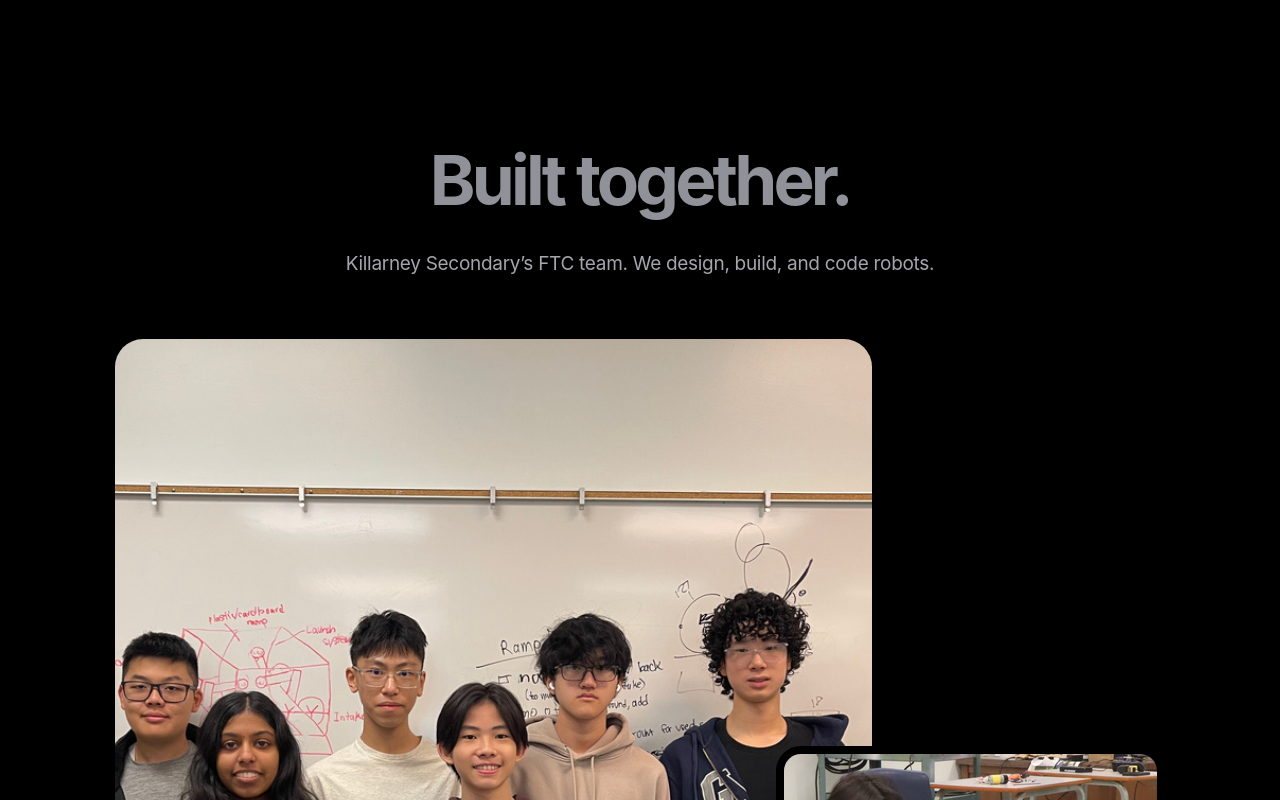
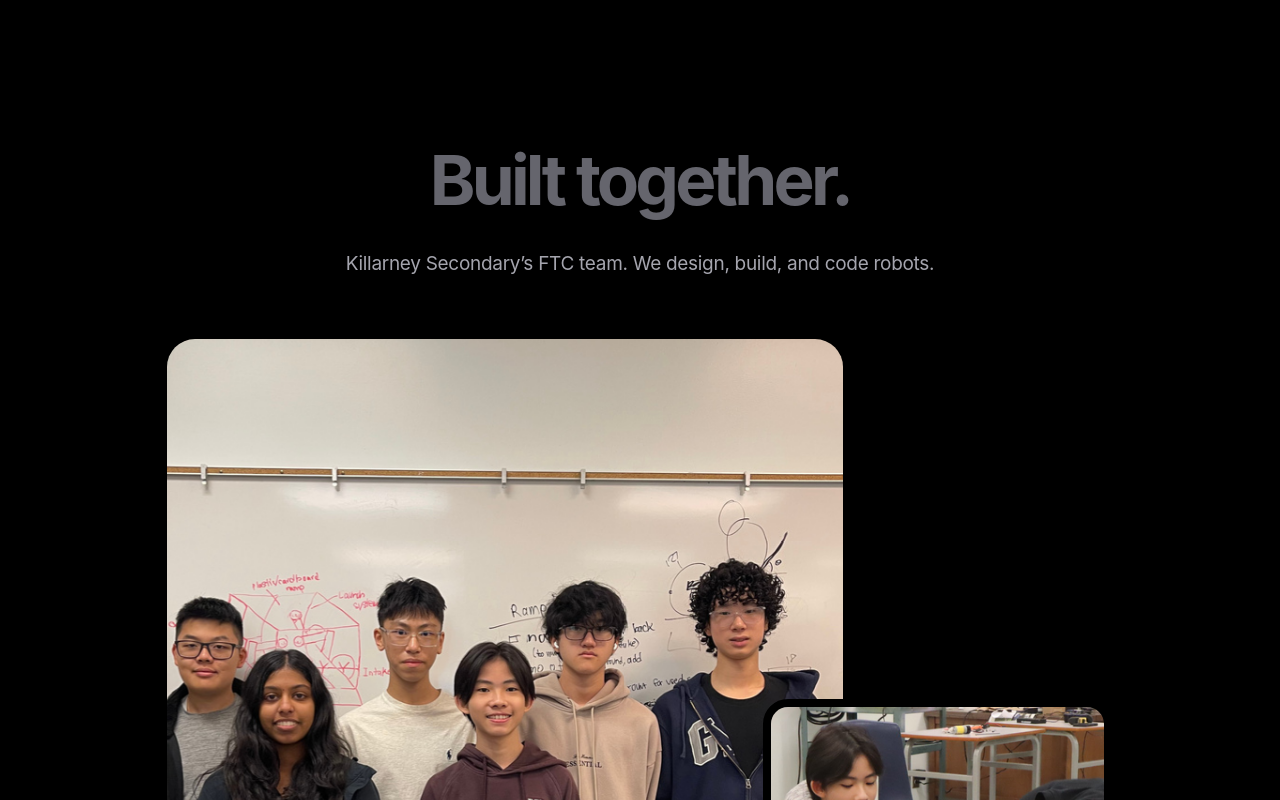
Before and after one commit to BotSquared22829/botsquared22829.github.io, a website: page index.html in a window 1280 px wide. Shown: the part 3300-4100 px from the top of the page. Drawn offline with Linux system fonts and the light colour scheme.

Commit message:
Reduce team photos and illuminate heading letter by letter

```diff
--- a/script.js
+++ b/script.js
@@ -67,8 +67,20 @@
 const panels = [...document.querySelectorAll('[data-chapter]')];
 const frames = [...document.querySelectorAll('[data-frame]')];
 const steps = [...document.querySelectorAll('[data-step]')];
-const words = [...document.querySelectorAll('.word-story span')];
 const wordStory = document.querySelector('.word-story');
+// Keep a single readable heading for assistive technology while animating its letters.
+wordStory.setAttribute('aria-label', wordStory.textContent.trim());
+[...wordStory.children].forEach(word => {
+  const letters = [...word.textContent].map(character => {
+    const letter = document.createElement('span');
+    letter.className = 'story-letter';
+    letter.textContent = character;
+    return letter;
+  });
+  word.replaceChildren(...letters);
+  word.setAttribute('aria-hidden', 'true');
+});
+const storyLetters = [...wordStory.querySelectorAll('.story-letter')];
 const gallery = document.querySelector('.team-gallery');
 const navLinks = [...navigation.querySelectorAll('a')];
 const sections = navLinks.map(link => document.querySelector(link.getAttribute('href')));
@@ -170,7 +182,7 @@
     const localProgress = clamp((robotProgress - nextChapter / 3) * 3);
     robot.style.setProperty('--robot-zoom', String(1 + localProgress * 0.035));
     const wordProgress = clamp((y + vh * 0.86 - geometry.wordTop) / (vh * 0.42));
-    words.forEach((word, index) => word.classList.toggle('is-lit', wordProgress > index / words.length));
+    storyLetters.forEach((letter, index) => letter.classList.toggle('is-lit', wordProgress > index / storyLetters.length));
     const galleryProgress = clamp((y + vh - geometry.galleryTop) / (vh + geometry.galleryHeight));
     gallery.style.setProperty('--team-parallax', `${(galleryProgress - 0.5) * 24}px`);
   }
@@ -202,6 +214,7 @@
   root.classList.toggle('hero-motion', heroAnimated);
   heroContent.inert = false;
   if (!animated) frames.forEach(frame => frame.removeAttribute('aria-hidden'));
+  if (!animated) storyLetters.forEach(letter => letter.classList.add('is-lit'));
   // A preference change must expose every section immediately.
   if (motionPreference.matches) reveals.forEach(element => element.classList.add('is-visible'));
   chapter = -1;
--- a/style.css
+++ b/style.css
@@ -70,17 +70,19 @@
 .team-section { padding: 110px 0; text-align: center; }
 .team-section > .eyebrow { color: var(--red); margin-bottom: 30px; }
 .word-story { max-width: 1020px; margin: auto; font-size: clamp(42px, 5.4vw, 78px); }
-.word-story span { color: var(--ink); transition: color .5s ease; }
-.motion-ready .word-story span { color: #91919a; }
-.motion-ready .word-story span.is-lit { color: var(--ink); }
-.word-story .accent-word, .motion-ready .word-story .accent-word.is-lit { color: var(--red); }
+.word-story > span { white-space: nowrap; }
+.story-letter { color: var(--ink); transition: color .16s ease, text-shadow .16s ease; }
+.word-story .accent-word, .accent-word .story-letter { color: var(--red); }
+.motion-ready .word-story .story-letter { color: #65656d; }
+.motion-ready .word-story .story-letter.is-lit { color: var(--ink); }
+.motion-ready .accent-word .story-letter.is-lit { color: var(--red); text-shadow: 0 0 18px #ff3b4826; }
 .section-description { max-width: 600px; margin: 30px auto 0; font-size: 19px; line-height: 1.65; color: var(--muted); letter-spacing: -.3px; }
-.team-gallery { position: relative; text-align: left; margin: 60px auto 0; padding: 0 7% 55px 0; max-width: 1050px; }
+.team-gallery { position: relative; text-align: left; width: 90%; margin: 60px auto 0; padding: 0 7% 55px 0; max-width: 945px; }
 .team-main-photo { width: 78%; border-radius: 28px; overflow: hidden; position: relative; }
-.team-main-photo img { width: 100%; aspect-ratio: 1.4; object-fit: cover; }
+.team-main-photo img { width: 100%; height: auto; aspect-ratio: .84; object-fit: cover; }
 .team-main-photo figcaption { position: absolute; bottom: 0; left: 0; right: 0; background: linear-gradient(transparent, #000b); padding: 65px 26px 26px; color: white; font-size: 16px; font-weight: 550; }
 .team-detail-photo { position: absolute; right: 0; width: 37%; bottom: 0; border: 8px solid var(--paper); border-radius: 25px; overflow: hidden; box-shadow: 0 25px 50px #00000012; }
-.team-detail-photo img { width: 100%; aspect-ratio: 1.2; object-fit: cover; }
+.team-detail-photo img { width: 100%; height: auto; aspect-ratio: .69; object-fit: cover; }
 .team-detail-photo figcaption { background: var(--paper); font-size: 11px; color: var(--muted); padding: 17px 15px; }
 .motion-ready .team-main-photo img { transform: scale(1.06) translate3d(0, var(--team-parallax, 0px), 0); }
 .team-values { display: flex; justify-content: center; gap: 35px; margin-top: 48px; color: var(--muted); font-size: 13px; }
```
